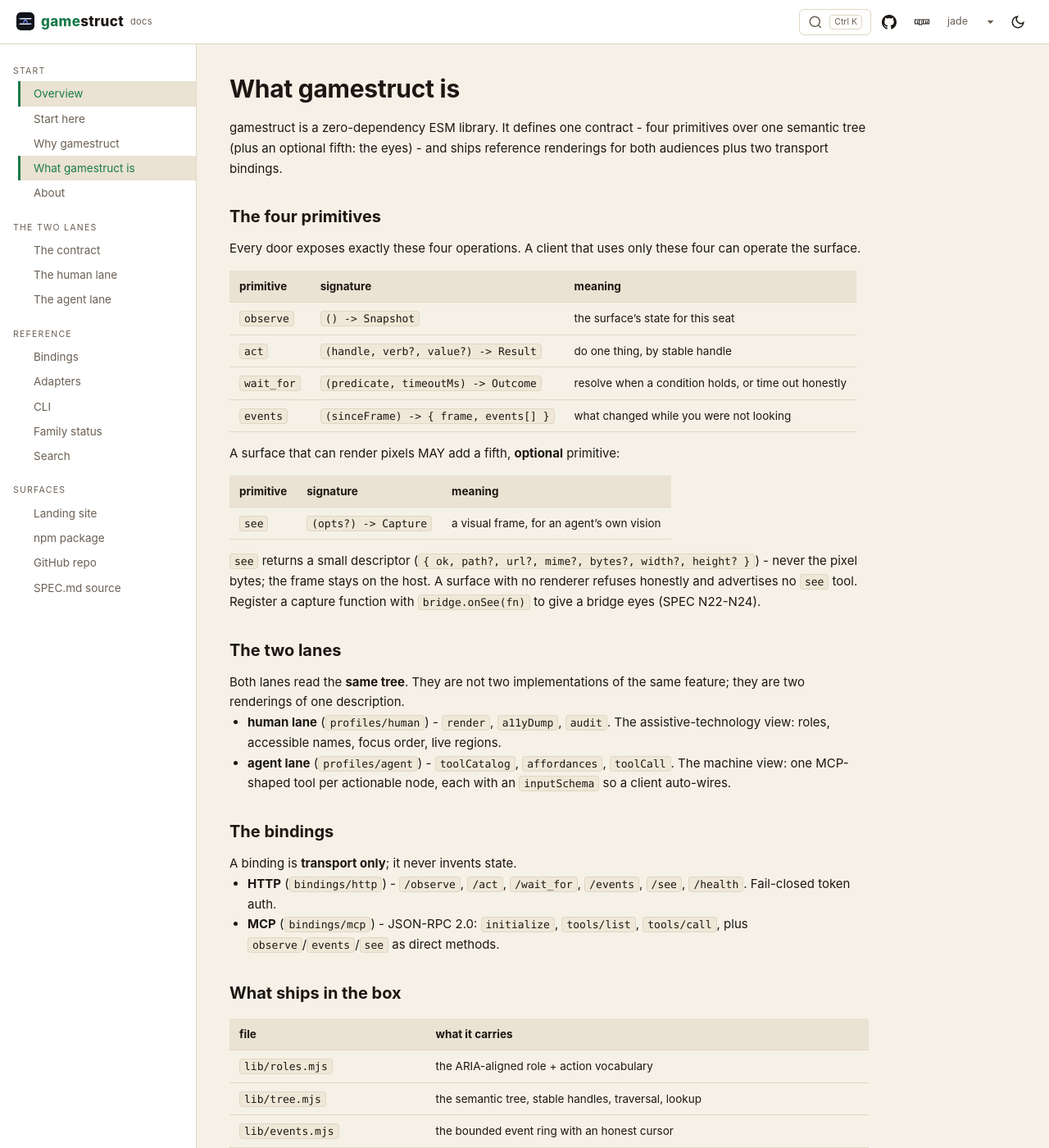
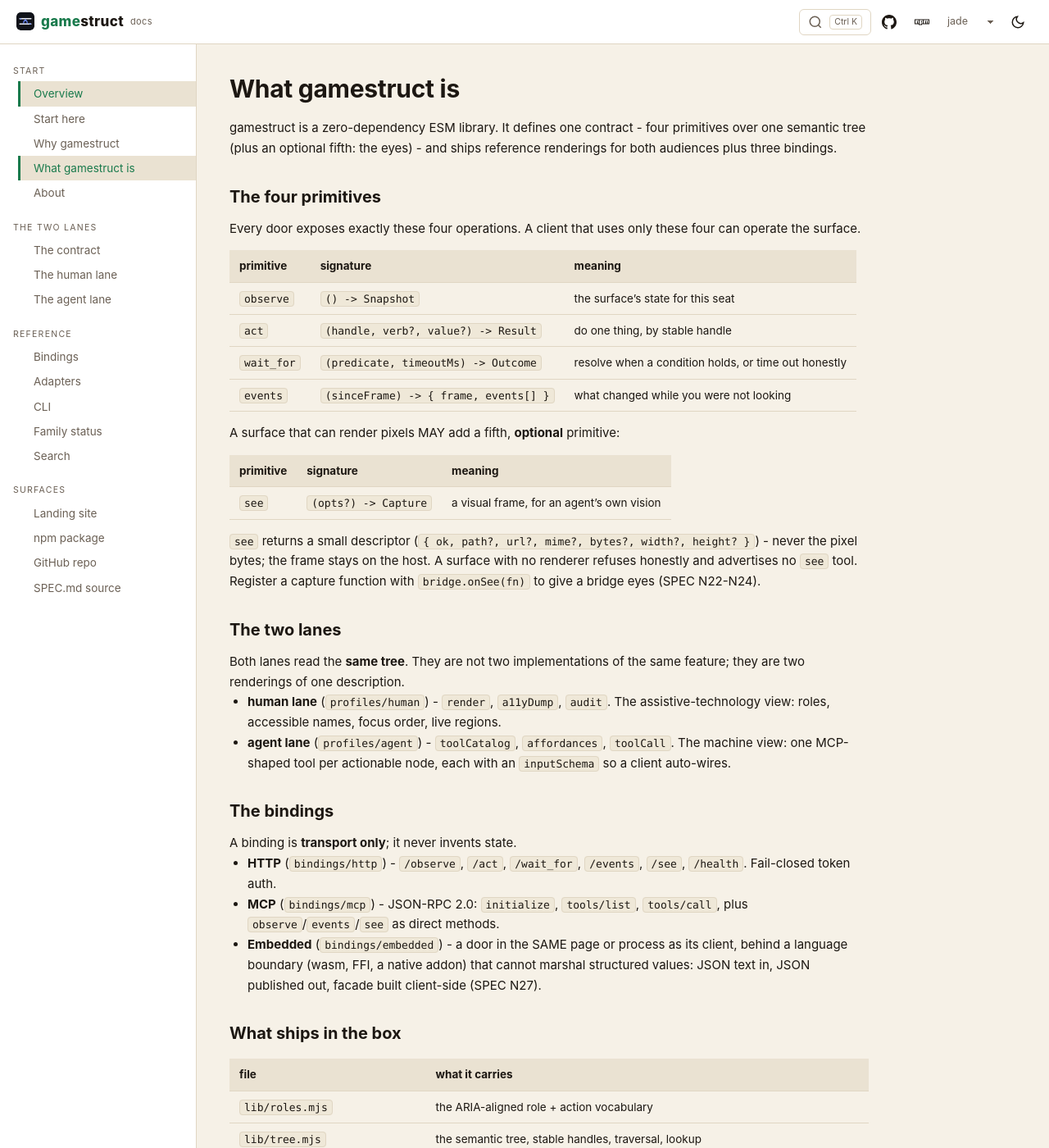
Before and after one commit to dhaupin/gamestruct, a Jekyll site: the page built from docs/what.md, in a window 1280 px wide and 1400 px high. Shown: the whole window at 82% size. Built offline with Jekyll 4.4.1, drawn with Linux system fonts in a browser that asks for light colours; some of the changed text lies outside the part shown.

Commit message:
docs: carry the third binding through every surface (README, /docs, /web)
The embedded binding landed in lib/, SPEC, CHANGELOG, AGENTS.md and
docs/bindings.md, but the rest of the tree still claimed TWO bindings - the exact
drift the repo's version-truth discipline exists to refuse.

- README: the module table + the "what gamestruct owns" row now list
  lib/bindings/embedded.mjs and HTTP + MCP + embedded.
- docs/what.md: "two transport bindings" -> three, with the embedded bullet in
  "The bindings" and a row in "What ships in the box".
- docs/index.md: the Bindings index row reads HTTP + MCP + embedded.
- docs/cli.md + docs/status.md: "both bindings" -> all three bindings (the
  selfcheck battery now covers embedded, so the description follows).
- docs/bindings.md: the front-matter description names all three.
- web/src/pages/{Home,What,Status}.jsx: the landing copy and the bindings card
  say three bindings and describe bindings/embedded. These are the public
  marketing claims, so a stale "two" is the most visible kind of wrong.

Gates: npm test 116/0, npm run check 22/22, status emitter "selfcheck 22 PASS".

Co-authored-by: openhands <openhands@all-hands.dev>

```diff
--- a/docs/what.md
+++ b/docs/what.md
@@ -10,7 +10,7 @@ nav_order: 9
 
 gamestruct is a zero-dependency ESM library. It defines one contract - four
 primitives over one semantic tree (plus an optional fifth: the eyes) - and ships
-reference renderings for both audiences plus two transport bindings.
+reference renderings for both audiences plus three bindings.
 
 ## The four primitives
 
@@ -54,6 +54,10 @@ A binding is **transport only**; it never invents state.
   `/see`, `/health`. Fail-closed token auth.
 - **MCP** (`bindings/mcp`) - JSON-RPC 2.0: `initialize`, `tools/list`,
   `tools/call`, plus `observe`/`events`/`see` as direct methods.
+- **Embedded** (`bindings/embedded`) - a door in the SAME page or process as
+  its client, behind a language boundary (wasm, FFI, a native addon) that
+  cannot marshal structured values: JSON text in, JSON published out, facade
+  built client-side (SPEC N27).
 
 ## What ships in the box
 
@@ -67,6 +71,7 @@ A binding is **transport only**; it never invents state.
 | `lib/profiles/agent.mjs` | the agent lane (toolCatalog, affordances, toolCall) |
 | `lib/bindings/http.mjs` | the HTTP door |
 | `lib/bindings/mcp.mjs` | the MCP door |
+| `lib/bindings/embedded.mjs` | the embedded door (behind a language boundary; N27) |
 | `lib/adapters/synmergia.mjs` | the reference WORLD adapter |
 | `lib/adapters/vant.mjs` | the reference BRAIN adapter |
 | `lib/adapters/webform.mjs` | the reference NON-GAME adapter (a plain form; the generality receipt) |
--- a/web/src/pages/Home.jsx
+++ b/web/src/pages/Home.jsx
@@ -180,7 +180,7 @@ export default function Home() {
           <h2 className="section-title">What you get</h2>
           <p className="sub">
             Four primitives over one semantic tree (plus an optional fifth: the
-            eyes), two lanes, two bindings, one contract.
+            eyes), two lanes, three bindings, one contract.
           </p>
           <div className="grid">
             {PRIMITIVES.map((p) => (
@@ -201,7 +201,7 @@ export default function Home() {
             </div>
             <div className="card">
               <h3><span className="glyph">⇄</span> the bindings</h3>
-              <p>Transport only: <code>bindings/http</code> (<code>/observe</code>, <code>/act</code>, <code>/wait_for</code>, <code>/events</code>, <code>/see</code>, <code>/health</code>, fail-closed auth) and <code>bindings/mcp</code> (JSON-RPC 2.0).</p>
+              <p>Transport only: <code>bindings/http</code> (<code>/observe</code>, <code>/act</code>, <code>/wait_for</code>, <code>/events</code>, <code>/see</code>, <code>/health</code>, fail-closed auth), <code>bindings/mcp</code> (JSON-RPC 2.0), and <code>bindings/embedded</code> (a door in the same page or process, behind a language boundary - JSON text in, JSON published out).</p>
             </div>
           </div>
         </div>
--- a/web/src/pages/Status.jsx
+++ b/web/src/pages/Status.jsx
@@ -43,7 +43,7 @@ export default function Status() {
               <h3><span className="glyph">◉</span> the selfcheck leg</h3>
               <p>The bridgeworks' own battery (<code>lib/selfcheck.mjs</code>):
               the same checks <code>gamestruct check</code> runs - the tree,
-              both lanes, both bindings, and the invariant that the SAME handle
+              both lanes, all three bindings, and the invariant that the SAME handle
               drives both.</p>
             </div>
             <div className="card">
--- a/web/src/pages/What.jsx
+++ b/web/src/pages/What.jsx
@@ -1,6 +1,6 @@
 /**
  * pages/What.jsx - what ships in the box: four primitives (+ the eyes), two
- * lanes, two bindings, one tree. Shell conventions kept (usePageMeta in body).
+ * lanes, three bindings, one tree. Shell conventions kept (usePageMeta in body).
  */
 import { Link } from 'react-router-dom'
 import usePageMeta from '../hooks/usePageMeta.js'
@@ -20,7 +20,7 @@ export default function What() {
           <p className="lede">
             A zero-dependency ESM library. One contract - four primitives over
             one semantic tree (plus an optional fifth: the eyes) - with
-            reference renderings for both audiences and two transport bindings.
+            reference renderings for both audiences and three bindings.
           </p>
           <div className="cta-row">
             <a className="btn btn-primary" href={site.repo}>See the repo</a>
@@ -80,7 +80,7 @@ export default function What() {
             </div>
             <div className="card">
               <h3><span className="glyph">⇄</span> the bindings</h3>
-              <p>Transport only: <code>bindings/http</code> (<code>/observe</code>, <code>/act</code>, <code>/wait_for</code>, <code>/events</code>, <code>/see</code>, <code>/health</code>, fail-closed auth) and <code>bindings/mcp</code> (JSON-RPC 2.0).</p>
+              <p>Transport only: <code>bindings/http</code> (<code>/observe</code>, <code>/act</code>, <code>/wait_for</code>, <code>/events</code>, <code>/see</code>, <code>/health</code>, fail-closed auth), <code>bindings/mcp</code> (JSON-RPC 2.0), and <code>bindings/embedded</code> (a door in the same page or process, behind a language boundary - JSON text in, JSON published out).</p>
             </div>
           </div>
         </div>
```
Also changed, not shown: docs/bindings.md (+1 -1 lines), docs/cli.md (+2 -2 lines), docs/index.md (+1 -1 lines), docs/status.md (+1 -1 lines), README.md.
